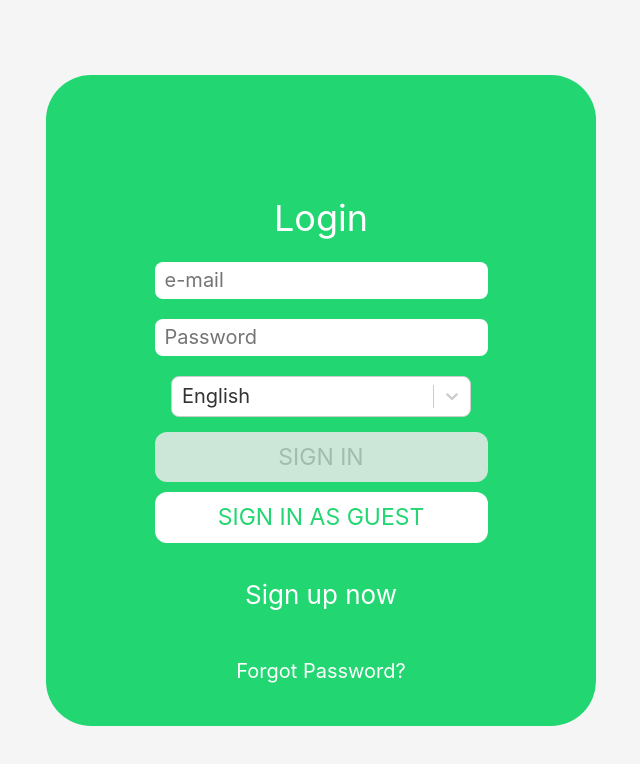
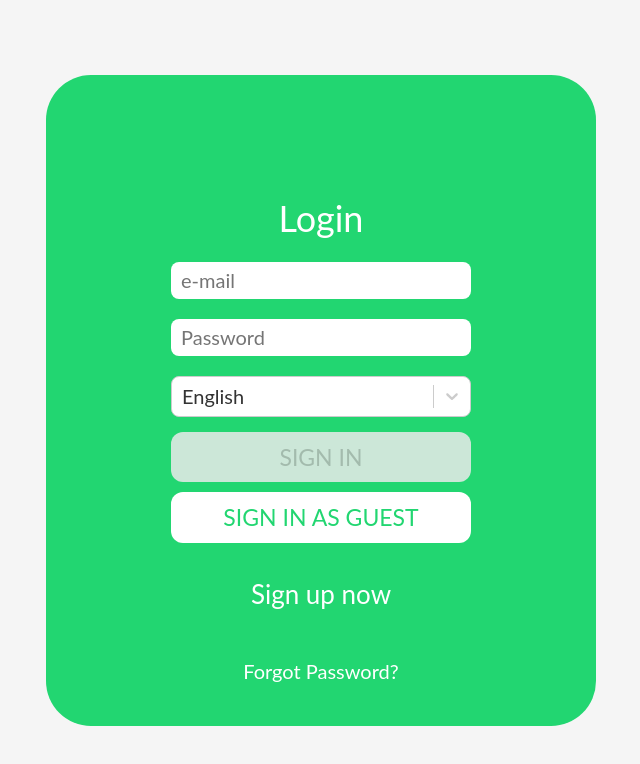
Before and after one commit to r1ddev/eventy, a React (Create React App) app: page /login in a window 1280 px wide. Shown: the top 764 px of the page, without its empty margins (319-959 px from the left). Built offline with nearby package versions, Linux system fonts and the light colour scheme; a web font is replaced by a local one; what react-pose would draw is missing.

Commit message:
fix fonts

```diff
--- a/src/index.scss
+++ b/src/index.scss
@@ -25,12 +25,8 @@
 }
 
 body {
-	font-family: "Lato";
-}
-
-body {
 	margin: 0;
-	font-family: "Core Sans C 45", BlinkMacSystemFont, "Segoe UI", "Roboto", "Oxygen", "Ubuntu",
+	font-family: "Lato", BlinkMacSystemFont, "Segoe UI", "Roboto", "Oxygen", "Ubuntu",
 		"Cantarell", "Fira Sans", "Droid Sans", "Helvetica Neue", sans-serif !important;
 	-webkit-font-smoothing: antialiased;
 	-moz-osx-font-smoothing: grayscale;
```
